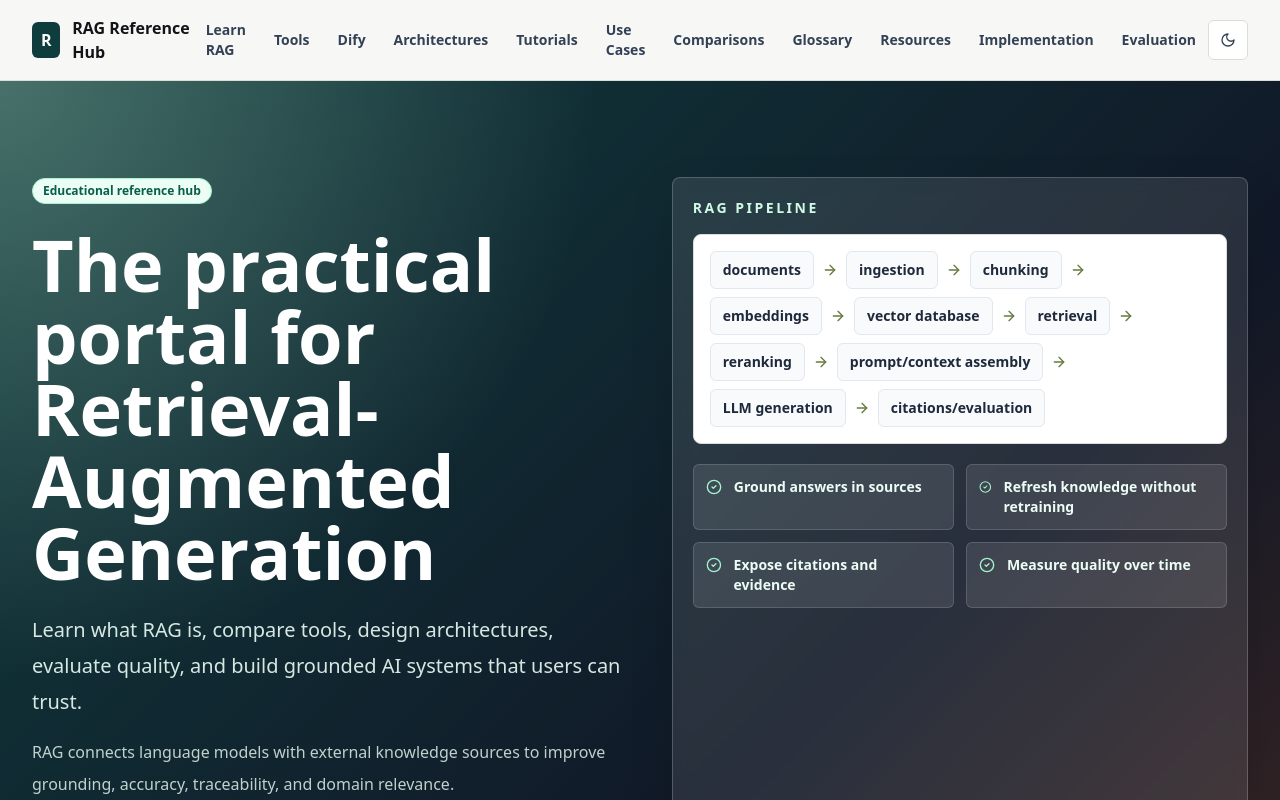
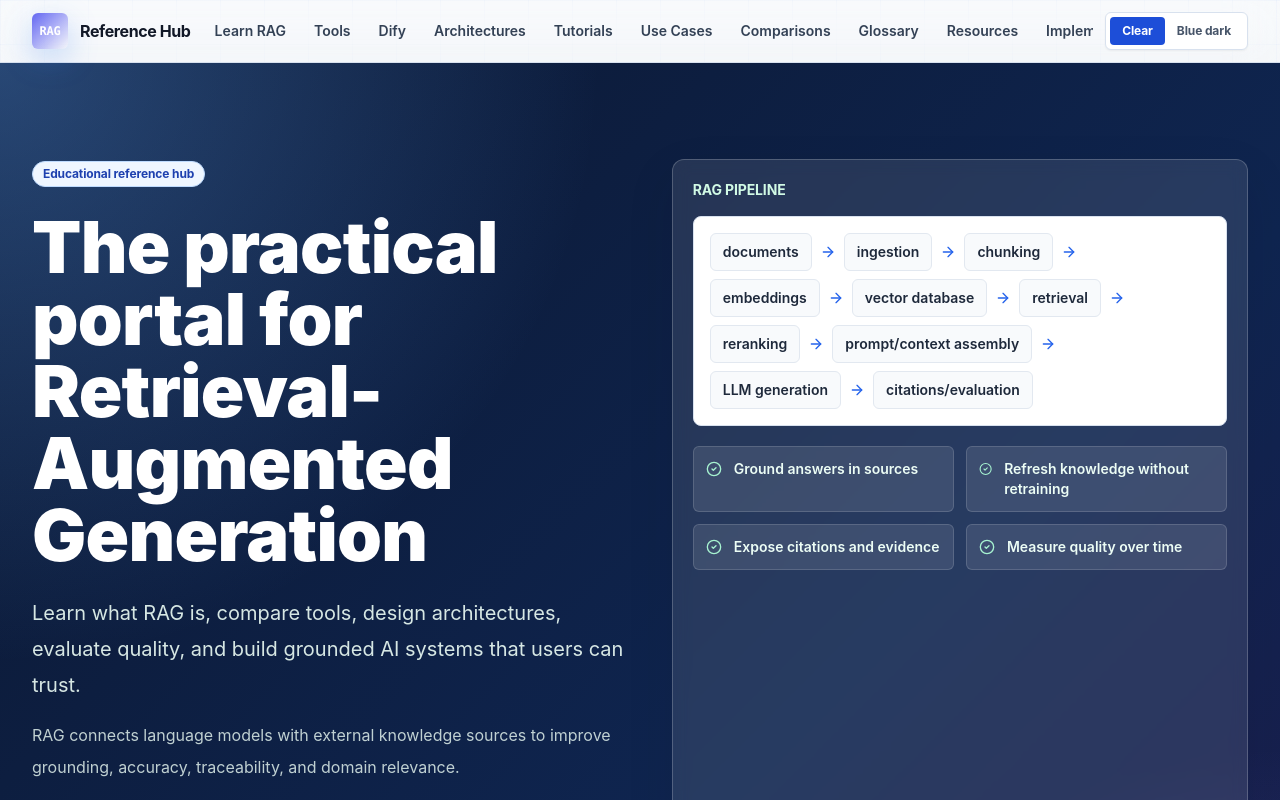
Before and after one commit to augmentiverse/rag, a Next.js app: page / in a window 1280 px wide. Shown: the top 800 px of the page. Built offline with nearby package versions, Linux system fonts and the light colour scheme.

Commit message:
Testing Vercel auto-deploy

```diff
--- a/app/globals.css
+++ b/app/globals.css
@@ -4,10 +4,26 @@
 
 :root {
   color-scheme: light;
+  --rag-bg: #f8fafc;
+  --rag-surface: #ffffff;
+  --rag-surface-2: #eef4fb;
+  --rag-border: #d8e1ee;
+  --rag-accent: #2563eb;
+  --rag-accent-2: #4f46e5;
+  --rag-text: #111827;
+  --rag-muted: #64748b;
 }
 
 .dark {
   color-scheme: dark;
+  --rag-bg: #071226;
+  --rag-surface: #0d1b33;
+  --rag-surface-2: #132542;
+  --rag-border: rgba(129, 140, 248, 0.22);
+  --rag-accent: #60a5fa;
+  --rag-accent-2: #818cf8;
+  --rag-text: #f1f5f9;
+  --rag-muted: #9fb3d1;
 }
 
 * {
@@ -20,13 +36,33 @@ html {
 
 body {
   margin: 0;
-  background: #f7f8f6;
-  color: #121417;
+  background: var(--rag-bg);
+  color: var(--rag-text);
+  line-height: 1.65;
 }
 
 .dark body {
-  background: #101413;
-  color: #eef2ec;
+  background: var(--rag-bg);
+  color: var(--rag-text);
+}
+
+body::before {
+  content: "";
+  position: fixed;
+  inset: 0;
+  z-index: -1;
+  pointer-events: none;
+  background-image:
+    linear-gradient(rgba(37, 99, 235, 0.045) 1px, transparent 1px),
+    linear-gradient(90deg, rgba(37, 99, 235, 0.045) 1px, transparent 1px);
+  background-size: 44px 44px;
+  mask-image: linear-gradient(to bottom, black, transparent 85%);
+}
+
+.dark body::before {
+  background-image:
+    linear-gradient(rgba(96, 165, 250, 0.065) 1px, transparent 1px),
+    linear-gradient(90deg, rgba(96, 165, 250, 0.065) 1px, transparent 1px);
 }
 
 a {
@@ -35,8 +71,16 @@ a {
 }
 
 ::selection {
-  background: #d5eadc;
-  color: #102018;
+  background: #bfdbfe;
+  color: #0b1730;
+}
+
+h1,
+h2,
+h3,
+.font-black,
+.font-bold {
+  letter-spacing: -0.01em;
 }
 
 .prose-rag h2 {
@@ -61,5 +105,80 @@ a {
 
 .dark .prose-rag p,
 .dark .prose-rag li {
-  color: #cbd5cf;
+  color: #c9d7ee;
 }
+
+.dark .dark\:bg-slate-950 {
+  background-color: #0d1b33 !important;
+}
+
+.dark .dark\:bg-slate-900 {
+  background-color: #132542 !important;
+}
+
+.dark .dark\:bg-blue-950 {
+  background-color: #071226 !important;
+}
+
+.dark .dark\:border-slate-800,
+.dark .dark\:border-slate-700 {
+  border-color: rgba(129, 140, 248, 0.22) !important;
+}
+
+.dark .dark\:text-slate-300 {
+  color: #c9d7ee !important;
+}
+
+.dark .dark\:text-slate-400 {
+  color: #9fb3d1 !important;
+}
+
+.dark .dark\:text-slate-200,
+.dark .dark\:text-slate-100 {
+  color: #e8f0ff !important;
+}
+
+.dark .dark\:bg-emerald-950 {
+  background-color: rgba(14, 116, 144, 0.22) !important;
+}
+
+.dark .dark\:border-emerald-800 {
+  border-color: rgba(34, 211, 238, 0.28) !important;
+}
+
+.dark .dark\:text-emerald-100,
+.dark .dark\:text-emerald-200,
+.dark .dark\:text-emerald-300 {
+  color: #93c5fd !important;
+}
+
+.dark .dark\:bg-sky-950 {
+  background-color: rgba(30, 64, 175, 0.34) !important;
+}
+
+.dark .dark\:border-sky-800 {
+  border-color: rgba(96, 165, 250, 0.28) !important;
+}
+
+.dark .dark\:text-sky-100 {
+  color: #dbeafe !important;
+}
+
+.dark input,
+.dark select,
+.dark textarea {
+  background-color: #0d1b33;
+  border-color: rgba(129, 140, 248, 0.24);
+  color: #f1f5f9;
+}
+
+.dark input::placeholder {
+  color: #8aa1c4;
+}
+
+@media (prefers-reduced-motion: no-preference) {
+  a,
+  button {
+    transition-duration: 160ms;
+  }
+}
--- a/app/layout.tsx
+++ b/app/layout.tsx
@@ -23,7 +23,7 @@ export const metadata: Metadata = {
 export default function RootLayout({ children }: { children: React.ReactNode }) {
   return (
     <html lang="en" suppressHydrationWarning>
-      <body className="min-h-screen bg-paper font-sans text-ink antialiased dark:bg-[#101413] dark:text-slate-100">
+      <body className="min-h-screen bg-paper font-sans text-ink antialiased dark:text-slate-100">
         <Link
           href="#main"
           className="sr-only focus:not-sr-only focus:fixed focus:left-4 focus:top-4 focus:z-50 focus:rounded-md focus:bg-white focus:px-4 focus:py-2 focus:text-sm focus:font-semibold focus:text-ink"
--- a/app/page.tsx
+++ b/app/page.tsx
@@ -47,12 +47,12 @@ export default function HomePage() {
 
   return (
     <>
-      <section className="relative overflow-hidden border-b border-line bg-[#0f3d3e] dark:border-slate-800">
-        <div className="absolute inset-0 bg-[radial-gradient(circle_at_top_left,rgba(188,222,198,0.32),transparent_34%),linear-gradient(135deg,#0f3d3e,#111827_58%,#4a2b22)]" />
+      <section className="relative overflow-hidden border-b border-line bg-blue-950 dark:border-indigo-400/15">
+        <div className="absolute inset-0 bg-[radial-gradient(circle_at_top_left,rgba(96,165,250,0.34),transparent_34%),radial-gradient(circle_at_bottom_right,rgba(129,140,248,0.24),transparent_30%),linear-gradient(135deg,#0b1730,#0f2550_58%,#1e1b4b)]" />
         <div className="relative mx-auto grid max-w-7xl gap-10 px-4 py-16 sm:px-6 lg:grid-cols-[1.02fr_0.98fr] lg:px-8 lg:py-24">
           <div>
             <Badge tone="green">Educational reference hub</Badge>
-            <h1 className="mt-6 max-w-4xl text-5xl font-black tracking-normal text-white md:text-7xl">The practical portal for Retrieval-Augmented Generation</h1>
+            <h1 className="mt-6 max-w-4xl font-display text-5xl font-black tracking-normal text-white md:text-7xl">The practical portal for Retrieval-Augmented Generation</h1>
             <p className="mt-6 max-w-2xl text-xl leading-9 text-emerald-50/90">
               Learn what RAG is, compare tools, design architectures, evaluate quality, and build grounded AI systems that users can trust.
             </p>
@@ -63,7 +63,7 @@ export default function HomePage() {
               <Link href="/learn" className="inline-flex items-center gap-2 rounded-md bg-white px-5 py-3 text-sm font-bold text-spruce hover:bg-emerald-50">
                 Start learning <ArrowRight className="h-4 w-4" />
               </Link>
-              <Link href="/implementation" className="inline-flex items-center gap-2 rounded-md border border-white/30 bg-white/10 px-5 py-3 text-sm font-bold text-white hover:bg-white/15">
+              <Link href="/implementation" className="inline-flex items-center gap-2 rounded-md border border-white/30 bg-white/10 px-5 py-3 text-sm font-bold text-white backdrop-blur hover:bg-white/15">
                 Build efficiently
               </Link>
             </div>
@@ -71,7 +71,7 @@ export default function HomePage() {
               <PortalStats stats={stats} />
             </div>
           </div>
-          <div className="rounded-lg border border-white/20 bg-white/10 p-5 text-white shadow-soft backdrop-blur">
+          <div className="rounded-xl border border-white/20 bg-white/10 p-5 text-white shadow-soft backdrop-blur">
             <p className="mb-4 text-sm font-bold uppercase tracking-[0.18em] text-emerald-100">RAG pipeline</p>
             <ArchitectureDiagram steps={pipeline} />
             <div className="mt-5 grid gap-3 md:grid-cols-2">
@@ -102,7 +102,7 @@ export default function HomePage() {
           <SectionHeader title="Explore the portal" description="Use the hub as a map: learn the concepts, choose a stack, build a pipeline, evaluate quality, and keep knowledge current." />
           <div className="mt-8 grid gap-4 sm:grid-cols-2 lg:grid-cols-5">
             {navCards.map(([label, href, Icon]) => (
-              <Link key={href as string} href={href as string} className="group rounded-lg border border-line bg-paper p-5 shadow-sm transition hover:-translate-y-0.5 hover:bg-white hover:shadow-soft dark:border-slate-800 dark:bg-slate-900 dark:hover:bg-slate-950">
+              <Link key={href as string} href={href as string} className="group rounded-xl border border-line bg-paper p-5 shadow-sm transition hover:-translate-y-0.5 hover:border-blue-300 hover:bg-white hover:shadow-soft dark:border-slate-800 dark:bg-slate-900 dark:hover:bg-slate-950">
                 <Icon className="h-5 w-5 text-moss dark:text-emerald-300" />
                 <h2 className="mt-4 text-lg font-bold">{label as string}</h2>
                 <p className="mt-2 text-sm text-slate-600 dark:text-slate-300">Open the {String(label).toLowerCase()} section.</p>
@@ -137,7 +137,7 @@ export default function HomePage() {
         <SectionHeader title="Risks every RAG project must control" description="A serious RAG portal should teach the failure modes, not only the happy path." />
         <div className="mt-8 grid gap-4 sm:grid-cols-2 lg:grid-cols-3">
           {riskControls.map(([risk, control]) => (
-            <article key={risk} className="rounded-lg border border-line bg-white p-5 dark:border-slate-800 dark:bg-slate-950">
+            <article key={risk} className="rounded-xl border border-line bg-white p-5 shadow-sm dark:border-slate-800 dark:bg-slate-950">
               <h3 className="text-lg font-bold">{risk}</h3>
               <p className="mt-3 text-sm leading-7 text-slate-700 dark:text-slate-300">{control}</p>
             </article>
--- a/components/Badge.tsx
+++ b/components/Badge.tsx
@@ -1,10 +1,10 @@
 export function Badge({ children, tone = "neutral" }: { children: React.ReactNode; tone?: "neutral" | "green" | "blue" | "clay" }) {
   const tones = {
-    neutral: "border-slate-300 bg-white text-slate-700 dark:border-slate-700 dark:bg-slate-900 dark:text-slate-200",
-    green: "border-emerald-200 bg-emerald-50 text-emerald-800 dark:border-emerald-800 dark:bg-emerald-950 dark:text-emerald-100",
-    blue: "border-sky-200 bg-sky-50 text-sky-800 dark:border-sky-800 dark:bg-sky-950 dark:text-sky-100",
+    neutral: "border-slate-300 bg-white text-slate-700 dark:border-indigo-400/25 dark:bg-blue-900/50 dark:text-blue-100",
+    green: "border-blue-200 bg-blue-50 text-blue-800 dark:border-sky-400/30 dark:bg-sky-500/10 dark:text-sky-100",
+    blue: "border-indigo-200 bg-indigo-50 text-indigo-800 dark:border-indigo-400/30 dark:bg-indigo-500/15 dark:text-indigo-100",
     clay: "border-orange-200 bg-orange-50 text-orange-900 dark:border-orange-800 dark:bg-orange-950 dark:text-orange-100",
   };
 
-  return <span className={`inline-flex items-center rounded-full border px-2.5 py-1 text-xs font-semibold ${tones[tone]}`}>{children}</span>;
+  return <span className={`inline-flex items-center rounded-full border px-2.5 py-1 text-xs font-bold ${tones[tone]}`}>{children}</span>;
 }
--- a/components/Footer.tsx
+++ b/components/Footer.tsx
@@ -2,10 +2,10 @@ import Link from "next/link";
 
 export function Footer() {
   return (
-    <footer className="mt-20 border-t border-line bg-white dark:border-slate-800 dark:bg-slate-950">
-      <div className="mx-auto grid max-w-7xl gap-8 px-4 py-10 sm:px-6 md:grid-cols-[1.3fr_1fr_1fr] lg:px-8">
+    <footer className="mt-20 border-t border-line bg-white/92 dark:border-indigo-400/15 dark:bg-blue-950/92">
+      <div className="mx-auto grid max-w-[1320px] gap-8 px-4 py-10 sm:px-6 md:grid-cols-[1.3fr_1fr_1fr] lg:px-8">
         <div>
-          <p className="text-lg font-bold">RAG Reference Hub</p>
+          <p className="font-display text-lg font-bold">RAG Reference Hub</p>
           <p className="mt-3 max-w-md text-sm leading-7 text-slate-600 dark:text-slate-300">
             Educational reference material for grounded AI systems. Compare tools, study architectures, and keep claims tied to verifiable sources.
           </p>
--- a/components/PortalStats.tsx
+++ b/components/PortalStats.tsx
@@ -2,7 +2,7 @@ export function PortalStats({ stats }: { stats: { label: string; value: string;
   return (
     <div className="grid gap-3 sm:grid-cols-2 lg:grid-cols-4">
       {stats.map((stat) => (
-        <div key={stat.label} className="rounded-lg border border-white/20 bg-white/10 p-4 text-white backdrop-blur">
+        <div key={stat.label} className="rounded-xl border border-white/20 bg-white/10 p-4 text-white backdrop-blur">
           <p className="text-3xl font-black">{stat.value}</p>
           <p className="mt-1 font-bold">{stat.label}</p>
           <p className="mt-2 text-sm leading-6 text-emerald-50/85">{stat.detail}</p>
--- a/components/SearchBox.tsx
+++ b/components/SearchBox.tsx
@@ -11,7 +11,7 @@ export function SearchBox({ value, onChange, placeholder }: { value: string; onC
         value={value}
         onChange={(event) => onChange(event.target.value)}
         placeholder={placeholder}
-        className="h-11 w-full rounded-md border border-line bg-white pl-10 pr-3 text-sm outline-none transition focus:border-spruce focus:ring-2 focus:ring-emerald-100 dark:border-slate-700 dark:bg-slate-950 dark:focus:ring-emerald-900"
+        className="h-11 w-full rounded-md border border-line bg-white pl-10 pr-3 text-sm outline-none transition focus:border-blue-500 focus:ring-2 focus:ring-blue-100 dark:border-indigo-400/25 dark:bg-blue-950 dark:focus:border-sky-400 dark:focus:ring-sky-900/50"
       />
     </label>
   );
--- a/components/SectionHeader.tsx
+++ b/components/SectionHeader.tsx
@@ -1,8 +1,8 @@
 export function SectionHeader({ eyebrow, title, description }: { eyebrow?: string; title: string; description?: string }) {
   return (
     <div className="max-w-3xl">
-      {eyebrow ? <p className="mb-3 text-sm font-bold uppercase tracking-[0.18em] text-moss dark:text-emerald-300">{eyebrow}</p> : null}
-      <h2 className="text-3xl font-bold tracking-normal text-ink dark:text-white md:text-4xl">{title}</h2>
+      {eyebrow ? <p className="mb-3 font-mono text-xs font-bold uppercase tracking-[0.18em] text-moss dark:text-sky-300">{eyebrow}</p> : null}
+      <h2 className="font-display text-3xl font-bold tracking-normal text-ink dark:text-white md:text-4xl">{title}</h2>
       {description ? <p className="mt-4 text-lg leading-8 text-slate-700 dark:text-slate-300">{description}</p> : null}
     </div>
   );
--- a/components/SiteNav.tsx
+++ b/components/SiteNav.tsx
@@ -1,7 +1,8 @@
 "use client";
 
 import Link from "next/link";
-import { Menu, Moon, Sun, X } from "lucide-react";
+import { Menu, X } from "lucide-react";
+import { usePathname } from "next/navigation";
 import { useEffect, useState } from "react";
 
 const nav = [
@@ -21,40 +22,66 @@ const nav = [
 
 export function SiteNav() {
   const [open, setOpen] = useState(false);
-  const [dark, setDark] = useState(false);
+  const [theme, setTheme] = useState<"clear" | "blue">("clear");
+  const pathname = usePathname();
 
   useEffect(() => {
-    document.documentElement.classList.toggle("dark", dark);
-  }, [dark]);
+    const stored = window.localStorage.getItem("rag-theme");
+    if (stored === "blue" || stored === "clear") setTheme(stored);
+  }, []);
+
+  useEffect(() => {
+    document.documentElement.classList.toggle("dark", theme === "blue");
+    document.documentElement.dataset.theme = theme;
+    window.localStorage.setItem("rag-theme", theme);
+  }, [theme]);
 
   return (
-    <header className="sticky top-0 z-40 border-b border-line bg-paper/90 backdrop-blur dark:border-slate-800 dark:bg-[#101413]/90">
-      <nav className="mx-auto flex max-w-7xl items-center justify-between px-4 py-3 sm:px-6 lg:px-8" aria-label="Primary navigation">
-        <Link href="/" className="flex items-center gap-3 font-bold">
-          <span className="grid h-9 w-9 place-items-center rounded-md bg-spruce text-white">R</span>
-          <span>RAG Reference Hub</span>
+    <header className="sticky top-0 z-40 border-b border-line bg-paper/88 backdrop-blur-xl dark:border-indigo-400/15 dark:bg-blue-950/88">
+      <nav className="mx-auto flex max-w-[1320px] items-center justify-between gap-3 px-4 py-3 sm:px-6 lg:px-8" aria-label="Primary navigation">
+        <Link href="/" className="flex shrink-0 items-center gap-3 font-bold">
+          <span className="grid h-9 w-9 place-items-center rounded-md bg-gradient-to-br from-indigo-500 to-sky-500 font-mono text-xs text-white shadow-[0_10px_30px_rgba(59,130,246,0.28)]">RAG</span>
+          <span className="tracking-tight">Reference Hub</span>
         </Link>
-        <div className="hidden items-center gap-1 lg:flex">
+        <div className="hidden min-w-0 flex-1 items-center gap-1 overflow-x-auto lg:flex">
           {nav.slice(1).map(([label, href]) => (
-            <Link key={href} href={href} className="rounded-md px-3 py-2 text-sm font-semibold text-slate-700 hover:bg-white hover:text-spruce dark:text-slate-200 dark:hover:bg-slate-900 dark:hover:text-white">
+            <Link
+              key={href}
+              href={href}
+              className={`whitespace-nowrap rounded-md px-3 py-2 text-sm font-semibold transition ${pathname === href ? "bg-white text-spruce shadow-sm dark:bg-indigo-500/15 dark:text-white" : "text-slate-700 hover:bg-white hover:text-spruce dark:text-blue-100/80 dark:hover:bg-blue-900/70 dark:hover:text-white"}`}
+            >
               {label}
             </Link>
           ))}
         </div>
-        <div className="flex items-center gap-2">
-          <button type="button" onClick={() => setDark((value) => !value)} className="grid h-10 w-10 place-items-center rounded-md border border-line bg-white text-slate-700 dark:border-slate-700 dark:bg-slate-900 dark:text-slate-100" aria-label="Toggle dark mode">
-            {dark ? <Sun className="h-4 w-4" /> : <Moon className="h-4 w-4" />}
-          </button>
+        <div className="flex shrink-0 items-center gap-2">
+          <div className="hidden rounded-md border border-line bg-white p-1 shadow-sm dark:border-indigo-400/20 dark:bg-blue-900/60 sm:flex" aria-label="Interface theme">
+            {(["clear", "blue"] as const).map((option) => (
+              <button
+                key={option}
+                type="button"
+                onClick={() => setTheme(option)}
+                aria-pressed={theme === option}
+                className={`rounded px-3 py-1.5 text-xs font-bold transition ${theme === option ? "bg-spruce text-white dark:bg-indigo-500" : "text-slate-600 hover:bg-slate-50 dark:text-blue-100/80 dark:hover:bg-blue-800/70"}`}
+              >
+                {option === "clear" ? "Clear" : "Blue dark"}
+              </button>
+            ))}
+          </div>
           <button type="button" onClick={() => setOpen((value) => !value)} className="grid h-10 w-10 place-items-center rounded-md border border-line bg-white lg:hidden dark:border-slate-700 dark:bg-slate-900" aria-label="Open navigation">
             {open ? <X className="h-5 w-5" /> : <Menu className="h-5 w-5" />}
           </button>
         </div>
       </nav>
       {open ? (
-        <div className="border-t border-line bg-paper px-4 py-3 dark:border-slate-800 dark:bg-[#101413] lg:hidden">
+        <div className="border-t border-line bg-paper px-4 py-3 dark:border-indigo-400/15 dark:bg-blue-950 lg:hidden">
           <div className="mx-auto grid max-w-7xl gap-1">
+            <div className="mb-2 grid grid-cols-2 gap-2 rounded-md border border-line bg-white p-1 dark:border-indigo-400/20 dark:bg-blue-900/60">
+              <button type="button" onClick={() => setTheme("clear")} className={`rounded px-3 py-2 text-sm font-bold ${theme === "clear" ? "bg-spruce text-white dark:bg-indigo-500" : "text-slate-700 dark:text-blue-100"}`}>Clear</button>
+              <button type="button" onClick={() => setTheme("blue")} className={`rounded px-3 py-2 text-sm font-bold ${theme === "blue" ? "bg-spruce text-white dark:bg-indigo-500" : "text-slate-700 dark:text-blue-100"}`}>Blue dark</button>
+            </div>
             {nav.map(([label, href]) => (
-              <Link key={href} href={href} onClick={() => setOpen(false)} className="rounded-md px-3 py-2 text-sm font-semibold hover:bg-white dark:hover:bg-slate-900">
+              <Link key={href} href={href} onClick={() => setOpen(false)} className={`rounded-md px-3 py-2 text-sm font-semibold hover:bg-white dark:hover:bg-blue-900 ${pathname === href ? "bg-white text-spruce dark:bg-indigo-500/15 dark:text-white" : ""}`}>
                 {label}
               </Link>
             ))}
--- a/tailwind.config.ts
+++ b/tailwind.config.ts
@@ -6,17 +6,22 @@ const config: Config = {
   theme: {
     extend: {
       colors: {
-        ink: "#121417",
-        muted: "#5d6673",
-        paper: "#f7f8f6",
-        line: "#d9ded8",
-        spruce: "#0f3d3e",
-        moss: "#657a3f",
-        clay: "#a65335",
-        sky: "#2d6f9f"
+        ink: "#111827",
+        muted: "#64748b",
+        paper: "#f8fafc",
+        line: "#d8e1ee",
+        spruce: "#1d4ed8",
+        moss: "#2563eb",
+        clay: "#b45309",
+        sky: "#2563eb"
       },
       boxShadow: {
-        soft: "0 18px 48px rgba(18, 20, 23, 0.10)"
+        soft: "0 18px 48px rgba(15, 23, 42, 0.10)"
+      },
+      fontFamily: {
+        sans: ["Inter", "ui-sans-serif", "system-ui", "Segoe UI", "sans-serif"],
+        display: ["Space Grotesk", "Inter", "ui-sans-serif", "system-ui", "sans-serif"],
+        mono: ["JetBrains Mono", "ui-monospace", "SFMono-Regular", "Consolas", "monospace"]
       }
     },
   },
```
Also changed, not shown: components/PortalSearch.tsx (+4 -4 lines), 1 other file (tests, documents, lock files or other folders).
